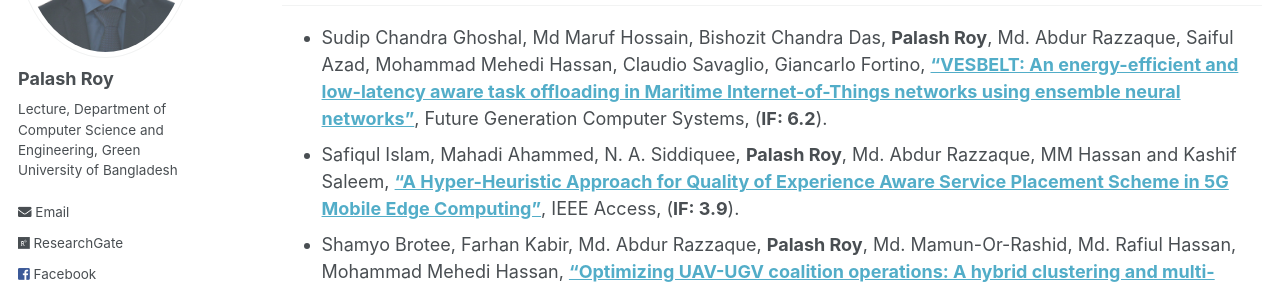
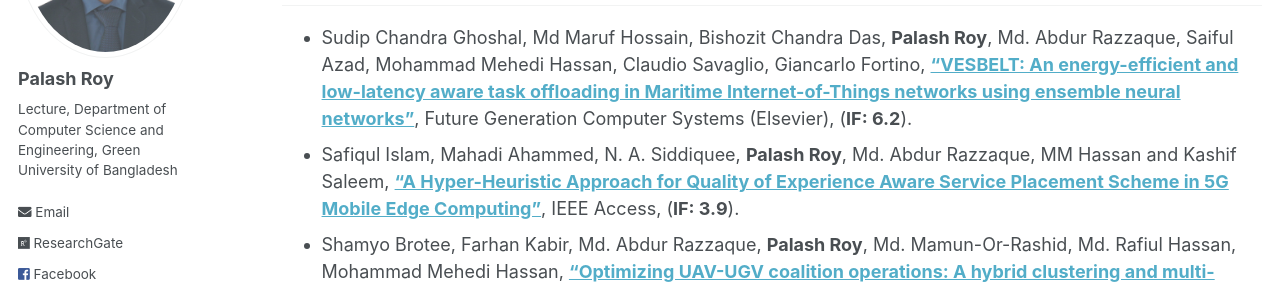
Before and after one commit to PalashRoy975/PalashRoy975.github.io, a Jekyll site: the page built from _pages/publications.md, in a window 1280 px wide and 900 px high. Shown: the part 276-565 px from the top of the window. Built offline with Jekyll 4.4.1, drawn with Linux system fonts in a browser that asks for light colours.

Commit message:
Update publications.md

```diff
--- a/_pages/publications.md
+++ b/_pages/publications.md
@@ -8,7 +8,7 @@ author_profile: true
 [ [**Google Scholar**](https://scholar.google.com/citations?user=6YbqlUkAAAAJ&hl=en&authuser=1) ]
 ## 2024
 -----------
-* Sudip Chandra Ghoshal, Md Maruf Hossain, Bishozit Chandra Das, **Palash Roy**, Md. Abdur Razzaque, Saiful Azad, Mohammad Mehedi Hassan, Claudio Savaglio, Giancarlo Fortino, [**"VESBELT: An energy-efficient and low-latency aware task offloading in Maritime Internet-of-Things networks using ensemble neural networks"**](https://www.sciencedirect.com/science/article/abs/pii/S0167739X24003960?via%3Dihub), Future Generation Computer Systems, (**IF: 6.2**).
+* Sudip Chandra Ghoshal, Md Maruf Hossain, Bishozit Chandra Das, **Palash Roy**, Md. Abdur Razzaque, Saiful Azad, Mohammad Mehedi Hassan, Claudio Savaglio, Giancarlo Fortino, [**"VESBELT: An energy-efficient and low-latency aware task offloading in Maritime Internet-of-Things networks using ensemble neural networks"**](https://www.sciencedirect.com/science/article/abs/pii/S0167739X24003960?via%3Dihub), Future Generation Computer Systems (Elsevier), (**IF: 6.2**).
 * Safiqul Islam, Mahadi Ahammed, N. A. Siddiquee, **Palash Roy**, Md. Abdur Razzaque, MM Hassan and Kashif Saleem, [**"A Hyper-Heuristic Approach for Quality of Experience Aware Service Placement Scheme in 5G Mobile Edge Computing"**](https://ieeexplore.ieee.org/document/10535489), IEEE Access, (**IF: 3.9**).
 * Shamyo Brotee, Farhan Kabir, Md. Abdur Razzaque, **Palash Roy**, Md. Mamun-Or-Rashid, Md. Rafiul Hassan, Mohammad Mehedi Hassan,  [**"Optimizing UAV-UGV coalition operations: A hybrid clustering and multi-agent reinforcement learning approach for path planning in obstructed environment"**](https://www.sciencedirect.com/science/article/pii/S1570870524001306), Ad Hoc Networks (Elsevier)(**IF: 4.8**)
 * Mostakim Jihad, Mashraba Tasnim Rodshi, Abdullah Al Fahad, **Palash Roy**, Md. Abdur Razzaque, Mohammad Mehedi Hassani, [**"Quality of Experience Aware Task Offloading in Digital Twinning Vehicular Edge Computing"**](), 20th Annual International Conference on Distributed Computing in Smart Systems and the Internet of Things (DCOSS-IoT 2024), April 29 – May 1, 2024, Abu Dhabi, UAE.
```
